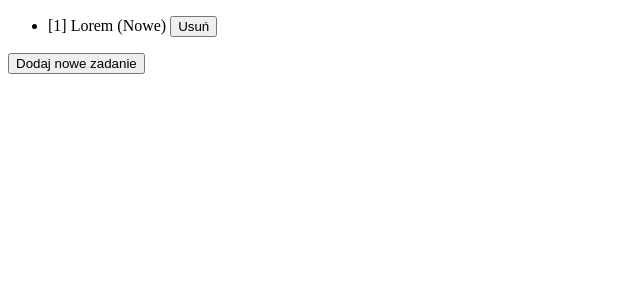
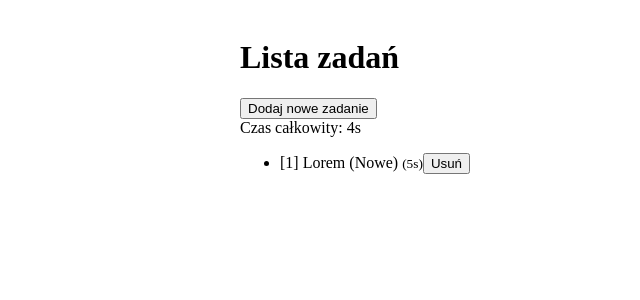
Before and after one commit to MarcinGrygierek/angular-training-5-8-9-2022, an Angular app in the folder angular/TaskManager/: page / in a window 1280 px wide. Shown: the top 300 px of the page, without its empty margins (0-640 px from the left). Built offline with nearby package versions, Linux system fonts and the light colour scheme.

Commit message:
Task manager v2

```diff
--- a/angular/TaskManager/src/app/app.component.html
+++ b/angular/TaskManager/src/app/app.component.html
@@ -1 +1,3 @@
-<app-tasks-list></app-tasks-list>
+<app-page-content title="Lista zadań">
+  <app-tasks-list></app-tasks-list>
+</app-page-content>
--- a/angular/TaskManager/src/app/app.module.ts
+++ b/angular/TaskManager/src/app/app.module.ts
@@ -4,12 +4,14 @@ import { BrowserModule } from '@angular/platform-browser';
 import { AppComponent } from './app.component';
 import { SingleTaskComponent } from './single-task/single-task.component';
 import { TasksListComponent } from './tasks-list/tasks-list.component';
+import { PageContentComponent } from './page-content/page-content.component';
 
 @NgModule({
   declarations: [
     AppComponent,
     SingleTaskComponent,
-    TasksListComponent
+    TasksListComponent,
+    PageContentComponent
   ],
   imports: [
     BrowserModule
--- /dev/null
+++ b/angular/TaskManager/src/app/page-content/page-content.component.html
@@ -0,0 +1,4 @@
+<div class="page-content">
+    <h1>{{ title }}</h1>
+    <ng-content></ng-content>
+</div>
--- /dev/null
+++ b/angular/TaskManager/src/app/page-content/page-content.component.scss
@@ -0,0 +1,5 @@
+.page-content {
+    max-width: 800px;
+    margin: 0 auto;
+    padding: 10px;
+}
--- /dev/null
+++ b/angular/TaskManager/src/app/page-content/page-content.component.ts
@@ -0,0 +1,12 @@
+import { Component, Input } from '@angular/core';
+
+@Component({
+  selector: 'app-page-content',
+  templateUrl: './page-content.component.html',
+  styleUrls: ['./page-content.component.scss']
+})
+export class PageContentComponent {
+  @Input()
+  title!: string;
+
+}
--- a/angular/TaskManager/src/app/single-task/single-task.component.html
+++ b/angular/TaskManager/src/app/single-task/single-task.component.html
@@ -1,4 +1,4 @@
 <li>
-    [{{task.id}}] {{ task.name }} ({{ getTaskStatus(task) }})
+    [{{task.id}}] {{ task.name }} ({{ getTaskStatus(task) }}) <small>({{counter}}s)</small>
     <button (click)="deleteTask(task.id)">Usuń</button>
 </li>
--- a/angular/TaskManager/src/app/single-task/single-task.component.ts
+++ b/angular/TaskManager/src/app/single-task/single-task.component.ts
@@ -1,4 +1,4 @@
-import { Component, EventEmitter, Input, Output } from '@angular/core';
+import { Component, EventEmitter, Input, OnDestroy, OnInit, Output } from '@angular/core';
 import { Task, TaskStatus } from './single-task.model';
 
 @Component({
@@ -6,12 +6,25 @@ import { Task, TaskStatus } from './single-task.model';
   templateUrl: './single-task.component.html',
   styleUrls: ['./single-task.component.scss']
 })
-export class SingleTaskComponent {
+export class SingleTaskComponent implements OnInit, OnDestroy {
   @Input()
   task!: Task;
 
   @Output()
   onDelete = new EventEmitter<number>()
+
+  private interval!: any;
+  counter: number = 0;
+
+  ngOnInit(): void {
+    this.interval = setInterval(() => {
+      this.counter++;
+    }, 1000);
+  }
+
+  ngOnDestroy(): void {
+    clearInterval(this.interval);
+  }
 
   getTaskStatus = (task: Task) => {
     switch(task.status) {
--- a/angular/TaskManager/src/app/single-task/single-task.model.ts
+++ b/angular/TaskManager/src/app/single-task/single-task.model.ts
@@ -7,5 +7,6 @@ export enum TaskStatus {
 export interface Task {
     id: number;
     name: string;
-    status: TaskStatus
+    status: TaskStatus;
+    hidden: boolean;
 }
--- a/angular/TaskManager/src/app/tasks-list/tasks-list.component.html
+++ b/angular/TaskManager/src/app/tasks-list/tasks-list.component.html
@@ -1,9 +1,14 @@
+<button (click)="addTask()">Dodaj nowe zadanie</button>
+<div *ngIf="totalTime > 0">
+    Czas całkowity: {{totalTime}}s
+</div>
 <ul>
-    <app-single-task
-        *ngFor="let task of tasks; trackBy: taskIdentity"
-        [task]="task"
-        (onDelete)="handleTaskDelete($event)"
-        >
-    </app-single-task>
+    <ng-container *ngFor="let task of tasks; trackBy: taskIdentity">
+        <app-single-task
+            *ngIf="task.hidden === false"
+            [task]="task"
+            (onDelete)="handleTaskDelete($event)"
+            >
+        </app-single-task>
+    </ng-container>
 </ul>
-<button (click)="addTask()">Dodaj nowe zadanie</button>
--- a/angular/TaskManager/src/app/tasks-list/tasks-list.component.ts
+++ b/angular/TaskManager/src/app/tasks-list/tasks-list.component.ts
@@ -1,22 +1,46 @@
-import { Component } from '@angular/core';
+import { AfterViewInit, Component, OnInit, QueryList, ViewChildren } from '@angular/core';
+import { SingleTaskComponent } from '../single-task/single-task.component';
 import { Task, TaskStatus } from '../single-task/single-task.model';
 @Component({
   selector: 'app-tasks-list',
   templateUrl: './tasks-list.component.html',
   styleUrls: ['./tasks-list.component.scss']
 })
-export class TasksListComponent {
+export class TasksListComponent implements OnInit, AfterViewInit {
   tasks: Task[] = [{
     id: 1,
     name: 'Lorem',
-    status: TaskStatus.New
+    status: TaskStatus.New,
+    hidden: false
   }];
+
+  checkInterval!: any;
+  totalTime: number = 0;
+
+  @ViewChildren(SingleTaskComponent)
+  taskComponents!: QueryList<SingleTaskComponent>
+
+  ngOnInit(): void {
+    this.checkInterval = setInterval(() => {
+      this.getTotalTime();
+    }, 1000);
+  }
+
+  ngAfterViewInit(): void {
+    console.log(this.taskComponents);
+  }
+
+  getTotalTime = () => {
+    const times = this.taskComponents.map(task => task.counter);
+    this.totalTime = times.reduce((acc, curr) => acc + curr);
+  }
 
   addTask = () => {
     const newTask: Task = {
       id: new Date().getTime(),
       name: 'Lorem ipsum',
-      status: TaskStatus.New
+      status: TaskStatus.New,
+      hidden: false
     }
 
     // mutujemy oryginalną tablicę
@@ -27,7 +51,15 @@ export class TasksListComponent {
   }
 
   handleTaskDelete = (id: number) => {
-    this.tasks = this.tasks.filter(task => task.id !== id)
+    // permamentne usunięcie z listy
+    // this.tasks = this.tasks.filter(task => task.id !== id)
+    this.tasks = this.tasks.map(task => {
+      if(task.id === id) return {
+        ...task,
+        hidden: true
+      }
+      return task
+    })
   }
 
   taskIdentity = (index: number, task: Task) => task.id;
```
Also changed, not shown: 1 other file (tests, documents, lock files or other folders).
